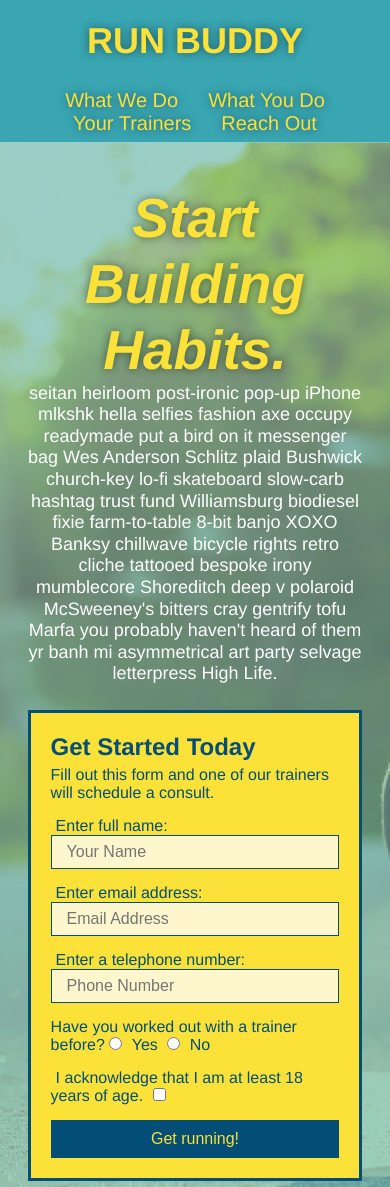
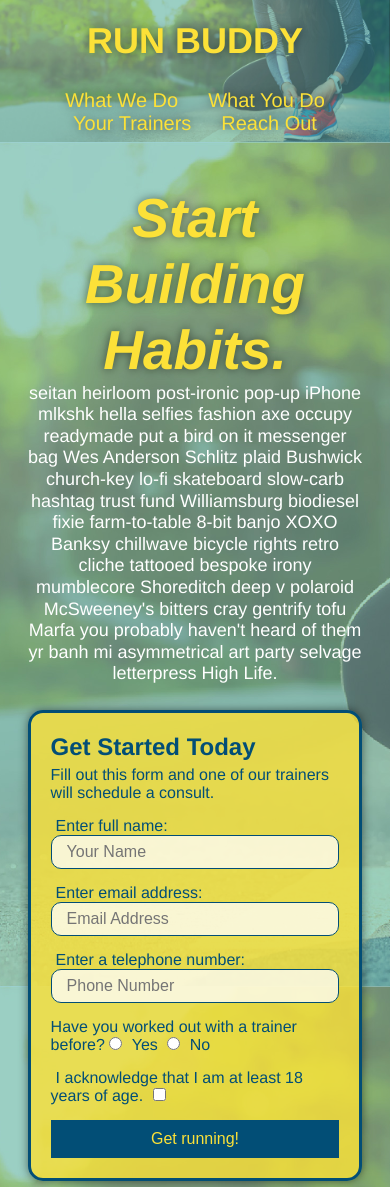
Before and after one commit to awnasworthy/RunBuddy, a plain HTML site: page index.html in a window 390 px wide. Shown: the top 1187 px of the page. Drawn offline with Linux system fonts and the light colour scheme.

Commit message:
upgrade css

```diff
--- a/assets/css/style.css
+++ b/assets/css/style.css
@@ -18,6 +18,14 @@ header {
   display: flex;
   justify-content: space-between;
   flex-wrap: wrap;
+  position: sticky;
+  top: 0;
+  position: -webkit-sticky;
+  background-image: url("../images/hero-bg.jpg");
+  background-size: cover;
+  background-position: center;
+  background-attachment: fixed;
+  background-position: 80%;
 }
 
 header h1 {
@@ -96,6 +104,8 @@ section {
   justify-content: center;
   flex-wrap: wrap;
   align-items: flex-start;
+  background-attachment: fixed;
+  background-position: 80%;
 
 }
 
@@ -116,11 +126,13 @@ section {
 
 .hero-form {
   border: 3px solid #024e76;
-  background-color: #fce138;
+  background-color: rgba(252, 225, 56, 0.8);
   padding: 20px;
   color: #024e76;
   width: 40%;
   margin: 3.5%;
+  box-shadow: 0 0 10px rgba(0, 0, 0, 0.5);
+  border-radius: 15px;
 
 }
 
@@ -141,6 +153,7 @@ section {
   width: 100%;
   margin-bottom: 15px;
   background-color: rgba(255,255,255, 0.75);
+  border-radius: 10px;
 }
 
 .form-input:focus {
@@ -162,6 +175,7 @@ section {
 
 .hero-form button:hover {
   background-color: #39a6b2;
+  border-radius: 10px;
 }
 
 /* HERO STYLES END */
@@ -345,10 +359,15 @@ max-width: 100%;
   display: block;
   padding: 7px 15px;
   font-size: 16px;
-  color: #024e76;
   width: 100%;
   margin-bottom: 15px;
   margin-top: 5px;
+  border-radius: 10px;
+  background-color: rgba(225, 225, 225, 0.75);
+}
+
+.contact-form input:focus, .contact-form textarea:focus {
+background-color: rgba(255,255,255, 1)
 }
 
 .contact-form button {
@@ -359,6 +378,7 @@ max-width: 100%;
   text-align: center;
   padding: 15px 0;
   font-size: 16px;
+  border-radius: 10px;
 }
 
 .contact-form button:hover {
@@ -384,6 +404,7 @@ max-width: 100%;
   header {
     padding-bottom: 0;
     justify-content: center;
+    position: relative;
   }
 
   header h1 {
```
